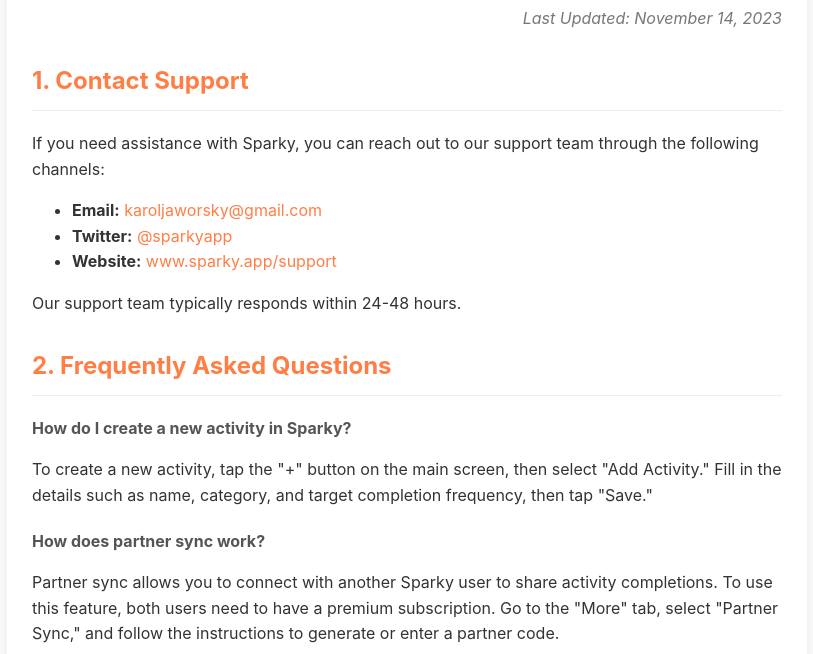
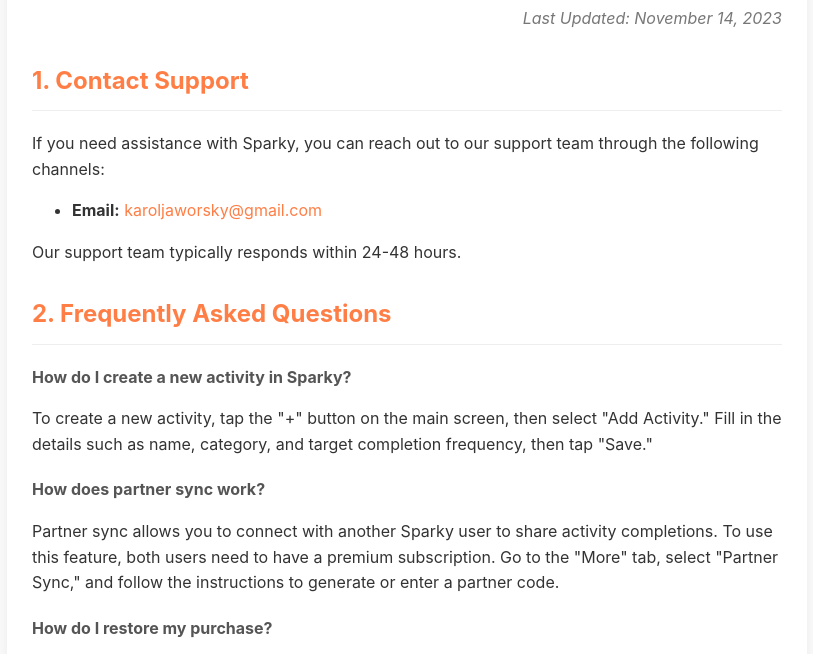
Before and after one commit to 237LR/sparky-legal, a plain HTML site: page support-information.html in a window 1280 px wide. Shown: the part 133-787 px from the top of the page, without its empty margins (233-1046 px from the left). Drawn offline with Linux system fonts and the light colour scheme.

Commit message:
Update support-information.html

```diff
--- a/support-information.html
+++ b/support-information.html
@@ -70,8 +70,6 @@
 
         <ul>
             <li><strong>Email:</strong> <a href="mailto:karoljaworsky@gmail.com">karoljaworsky@gmail.com</a></li>
-            <li><strong>Twitter:</strong> <a href="https://twitter.com/sparkyapp" target="_blank">@sparkyapp</a></li>
-            <li><strong>Website:</strong> <a href="https://www.sparky.app/support" target="_blank">www.sparky.app/support</a></li>
         </ul>
 
         <p>Our support team typically responds within 24-48 hours.</p>
```
